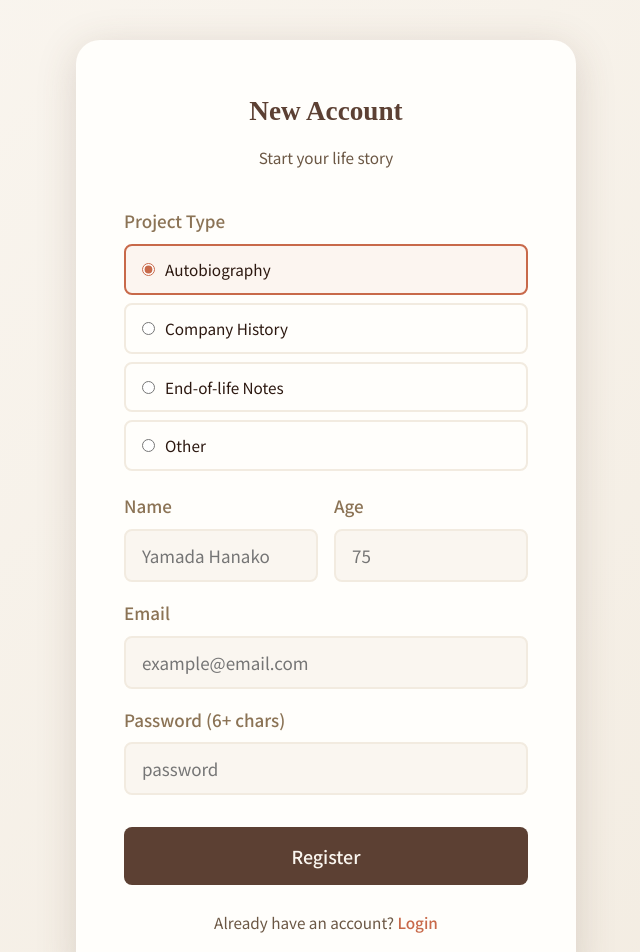
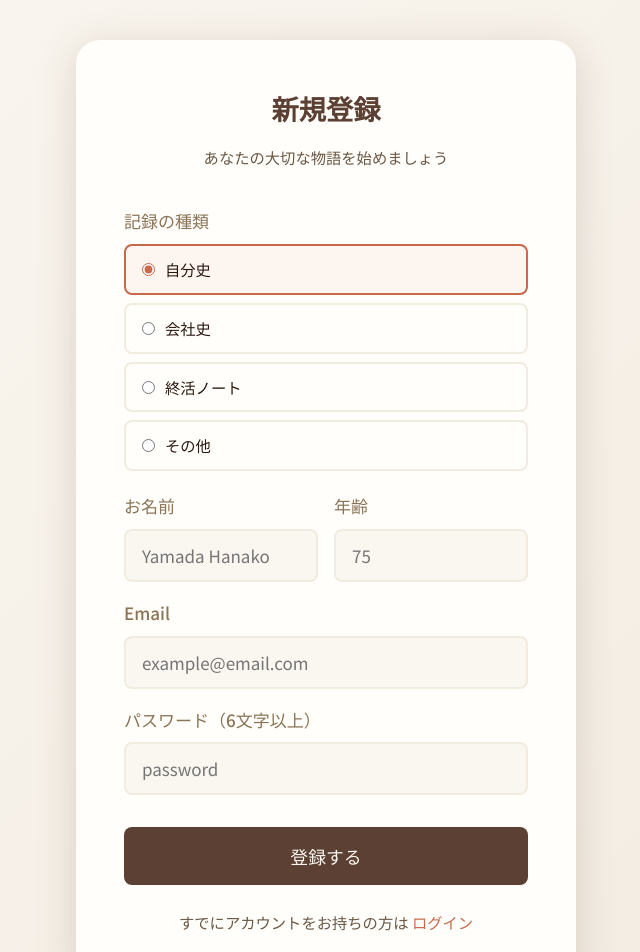
Before and after one commit to MitsunoriFukuchi692/life-memo-navi, a React (Vite) app in the folder frontend/: page /register in a window 1280 px wide. Shown: the top 952 px of the page, without its empty margins (314-954 px from the left). Built offline with nearby package versions, Linux system fonts and the light colour scheme; no server answers.

Commit message:
japanese labels on register page

```diff
--- a/frontend/src/pages/RegisterPage.tsx
+++ b/frontend/src/pages/RegisterPage.tsx
@@ -3,15 +3,15 @@ import { useNavigate, Link } from 'react-router-dom';
 import { authApi } from '../api';
 
 const PROJECT_TYPES = [
-  { value: 'jibunshi', label: 'Autobiography' },
-  { value: 'kaishashi', label: 'Company History' },
-  { value: 'shukatsu', label: 'End-of-life Notes' },
-  { value: 'other', label: 'Other' },
+  { value: 'jibunshi', label: '自分史' },
+  { value: 'kaishashi', label: '会社史' },
+  { value: 'shukatsu', label: '終活ノート' },
+  { value: 'その他', label: 'その他' },
 ];
 
-export default function RegisterPage() {
+export default function 登録するP年齢() {
   const navigate = useNavigate();
-  const [form, setForm] = useState({ name: '', age: '', email: '', password: '', project_type: 'jibunshi' });
+  const [form, setForm] = useState({ お名前: '', 年齢: '', email: '', password: '', project_type: 'jibunshi' });
   const [error, setError] = useState('');
   const [loading, setLoading] = useState(false);
 
@@ -20,9 +20,9 @@ export default function RegisterPage() {
     setError('');
     setLoading(true);
     try {
-      const res = await authApi.register({ ...form, age: Number(form.age) });
-      localStorage.setItem('token', res.data.token);
-      localStorage.setItem('user', JSON.stringify(res.data));
+      const res = await authApi.登録する({ ...form, 年齢: Number(form.年齢) });
+      localStor年齢.setItem('token', res.data.token);
+      localStor年齢.setItem('user', JSON.stringify(res.data));
       navigate('/');
     } catch (err: any) {
       setError(err.response?.data?.error || 'Registration failed');
@@ -37,13 +37,13 @@ export default function RegisterPage() {
     <div style={{ minHeight: '100vh', background: 'linear-gradient(135deg, var(--cream) 0%, var(--cream-dark) 100%)', display: 'flex', alignItems: 'center', justifyContent: 'center', padding: '40px 24px' }}>
       <div style={{ background: 'var(--white)', borderRadius: '24px', padding: '48px', width: '100%', maxWidth: '500px', boxShadow: 'var(--shadow-lg)' }}>
         <div style={{ textAlign: 'center', marginBottom: '36px' }}>
-          <h1 style={{ fontFamily: "'Noto Serif JP', serif", fontSize: '1.6rem' }}>New Account</h1>
-          <p style={{ color: 'var(--text-light)', fontSize: '0.9rem', marginTop: '8px' }}>Start your life story</p>
+          <h1 style={{ fontFamily: "'Noto Serif JP', serif", fontSize: '1.6rem' }}>新規登録</h1>
+          <p style={{ color: 'var(--text-light)', fontSize: '0.9rem', marginTop: '8px' }}>あなたの大切な物語を始めましょう</p>
         </div>
         {error && <div style={{ background: '#FEE2DC', border: '1px solid var(--accent)', borderRadius: '8px', padding: '12px 16px', marginBottom: '24px', color: '#C0392B' }}>{error}</div>}
         <form onSubmit={handleSubmit}>
           <div style={{ marginBottom: '20px' }}>
-            <label style={{ display: 'block', marginBottom: '8px', color: 'var(--brown)', fontWeight: 500 }}>Project Type</label>
+            <label style={{ display: 'block', marginBottom: '8px', color: 'var(--brown)', fontWeight: 500 }}>記録の種類</label>
             {PROJECT_TYPES.map(pt => (
               <label key={pt.value} style={{ display: 'flex', alignItems: 'center', gap: '10px', padding: '10px 16px', marginBottom: '8px', border: `2px solid ${form.project_type === pt.value ? 'var(--accent)' : 'var(--cream-dark)'}`, borderRadius: '8px', cursor: 'pointer', background: form.project_type === pt.value ? 'rgba(200,105,74,0.06)' : 'transparent' }}>
                 <input type="radio" value={pt.value} checked={form.project_type === pt.value} onChange={e => setForm({ ...form, project_type: e.target.value })} style={{ accentColor: 'var(--accent)' }} />
@@ -53,12 +53,12 @@ export default function RegisterPage() {
           </div>
           <div style={{ display: 'grid', gridTemplateColumns: '1fr 1fr', gap: '16px', marginBottom: '16px' }}>
             <div>
-              <label style={{ display: 'block', marginBottom: '8px', color: 'var(--brown)', fontWeight: 500 }}>Name</label>
-              <input type="text" value={form.name} onChange={e => setForm({ ...form, name: e.target.value })} required style={inp} placeholder="Yamada Hanako" />
+              <label style={{ display: 'block', marginBottom: '8px', color: 'var(--brown)', fontWeight: 500 }}>お名前</label>
+              <input type="text" value={form.お名前} onChange={e => setForm({ ...form, お名前: e.target.value })} required style={inp} placeholder="Yamada Hanako" />
             </div>
             <div>
-              <label style={{ display: 'block', marginBottom: '8px', color: 'var(--brown)', fontWeight: 500 }}>Age</label>
-              <input type="number" value={form.age} onChange={e => setForm({ ...form, age: e.target.value })} required min="1" max="120" style={inp} placeholder="75" />
+              <label style={{ display: 'block', marginBottom: '8px', color: 'var(--brown)', fontWeight: 500 }}>年齢</label>
+              <input type="number" value={form.年齢} onChange={e => setForm({ ...form, 年齢: e.target.value })} required min="1" max="120" style={inp} placeholder="75" />
             </div>
           </div>
           <div style={{ marginBottom: '16px' }}>
@@ -66,16 +66,16 @@ export default function RegisterPage() {
             <input type="email" value={form.email} onChange={e => setForm({ ...form, email: e.target.value })} required style={inp} placeholder="example@email.com" />
           </div>
           <div style={{ marginBottom: '32px' }}>
-            <label style={{ display: 'block', marginBottom: '8px', color: 'var(--brown)', fontWeight: 500 }}>Password (6+ chars)</label>
+            <label style={{ display: 'block', marginBottom: '8px', color: 'var(--brown)', fontWeight: 500 }}>パスワード（6文字以上）</label>
             <input type="password" value={form.password} onChange={e => setForm({ ...form, password: e.target.value })} required minLength={6} style={inp} placeholder="password" />
           </div>
           <button type="submit" disabled={loading} style={{ width: '100%', padding: '16px', background: 'var(--brown-dark)', color: 'var(--cream)', border: 'none', borderRadius: '8px', fontSize: '1.05rem', fontWeight: 500, cursor: 'pointer' }}>
-            {loading ? 'Registering...' : 'Register'}
+            {loading ? '登録するing...' : '登録する'}
           </button>
         </form>
         <p style={{ textAlign: 'center', marginTop: '24px', color: 'var(--text-light)', fontSize: '0.9rem' }}>
-          Already have an account?{' '}
-          <Link to="/login" style={{ color: 'var(--accent)', textDecoration: 'none', fontWeight: 500 }}>Login</Link>
+          すでにアカウントをお持ちの方は{' '}
+          <Link to="/ログイン" style={{ color: 'var(--accent)', textDecoration: 'none', fontWeight: 500 }}>ログイン</Link>
         </p>
       </div>
     </div>
```
